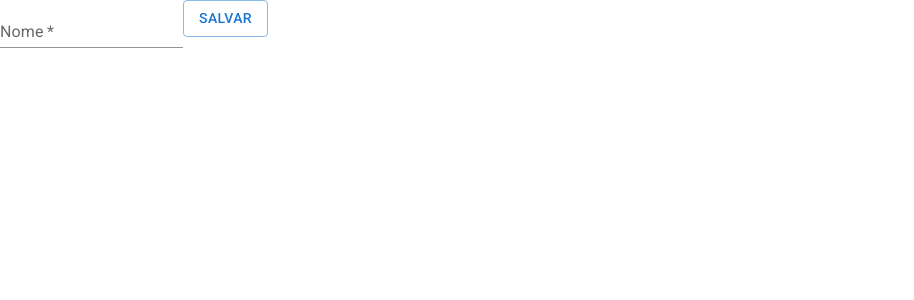
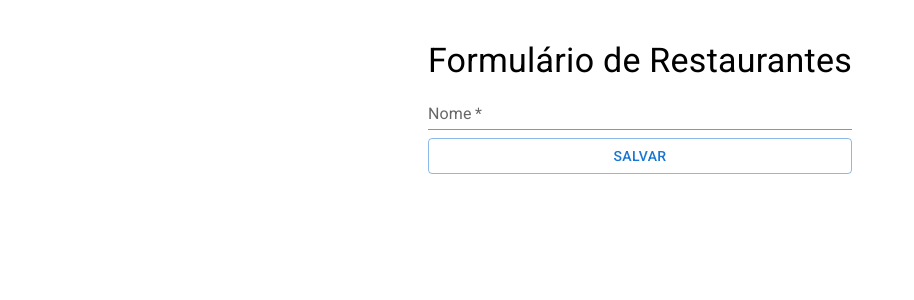
Before and after one commit to Chikrem/AIFood, a React (Create React App) app: page /admin/restaurantes/novo in a window 1280 px wide. Shown: the top 300 px of the page, without its empty margins (0-914 px from the left). Built offline with nearby package versions, Linux system fonts and the light colour scheme.

Commit message:
Layout do Form com Box

```diff
--- a/src/paginas/Administracao/Restaurantes/FormularioRestaurante.tsx
+++ b/src/paginas/Administracao/Restaurantes/FormularioRestaurante.tsx
@@ -1,15 +1,16 @@
-import { Button, TextField } from "@mui/material";
+import { Box, Button, TextField, Typography } from "@mui/material";
 import axios from "axios";
 import { useEffect, useState } from "react";
 import { useParams } from "react-router-dom";
 
 const FormularioRestaurante = () => {
-
   const parametros = useParams();
 
   useEffect(() => {
     if (parametros.id) {
-      axios.get(`http://localhost:8000/api/v2/restaurantes/${parametros.id}/`).then((resposta) => {
+      axios
+        .get(`http://localhost:8000/api/v2/restaurantes/${parametros.id}/`)
+        .then((resposta) => {
           setNomeRestaurante(resposta.data.nome);
         });
     }
@@ -21,23 +22,31 @@ const FormularioRestaurante = () => {
     evento.preventDefault();
     if (parametros.id) {
       // Atualiza restaurante existente
-      axios.put(`http://localhost:8000/api/v2/restaurantes/${parametros.id}/`, {
-        nome: nomeRestaurante
-      }).then(() => {
-        alert('Restaurante atualizado com sucesso');
+      axios
+        .put(`http://localhost:8000/api/v2/restaurantes/${parametros.id}/`, {
+          nome: nomeRestaurante,
+        })
+        .then(() => {
+          alert("Restaurante atualizado com sucesso");
         });
     } else {
       // Cria novo restaurante
-      axios.post('http://localhost:8000/api/v2/restaurantes/', {
-        nome: nomeRestaurante
-      }).then(() => {
-        alert('Restaurante cadastrado com sucesso');
+      axios
+        .post("http://localhost:8000/api/v2/restaurantes/", {
+          nome: nomeRestaurante,
+        })
+        .then(() => {
+          alert("Restaurante cadastrado com sucesso");
         });
     }
   };
 
   return (
-    <form onSubmit={aoSubmeter}>
+    <Box sx={{ display: "flex", marginTop: 5, flexDirection: "column", gap: 2, alignItems: "center" }}>
+      <Box component="form" onSubmit={aoSubmeter}>
+        <Typography component="h1" variant="h4">
+          Formulário de Restaurantes
+        </Typography>
         <TextField
           value={nomeRestaurante}
           onChange={(evento) => setNomeRestaurante(evento.target.value)}
@@ -46,9 +55,13 @@ const FormularioRestaurante = () => {
           label="Nome"
           type="standard"
           variant="standard"
+          fullWidth
         />
-      <Button type="submit" variant="outlined">Salvar</Button>
-    </form>
+        <Button sx={{ marginTop: 1 }} fullWidth type="submit" variant="outlined">
+          Salvar
+        </Button>
+      </Box>
+    </Box>
   );
 };
 
```
Lines whose indentation alone changed are shown as unchanged.
